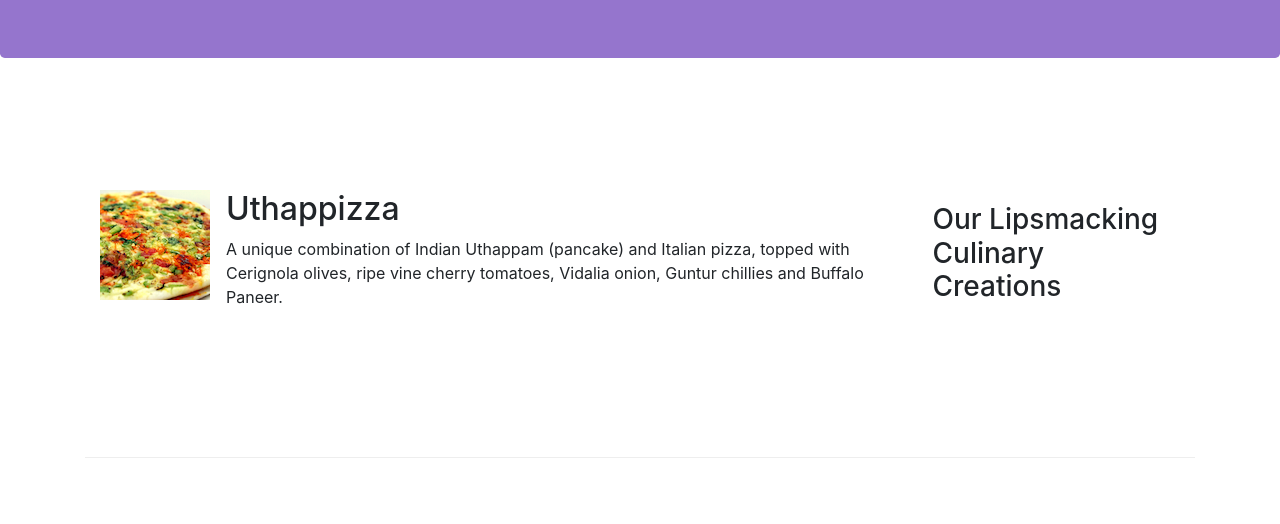
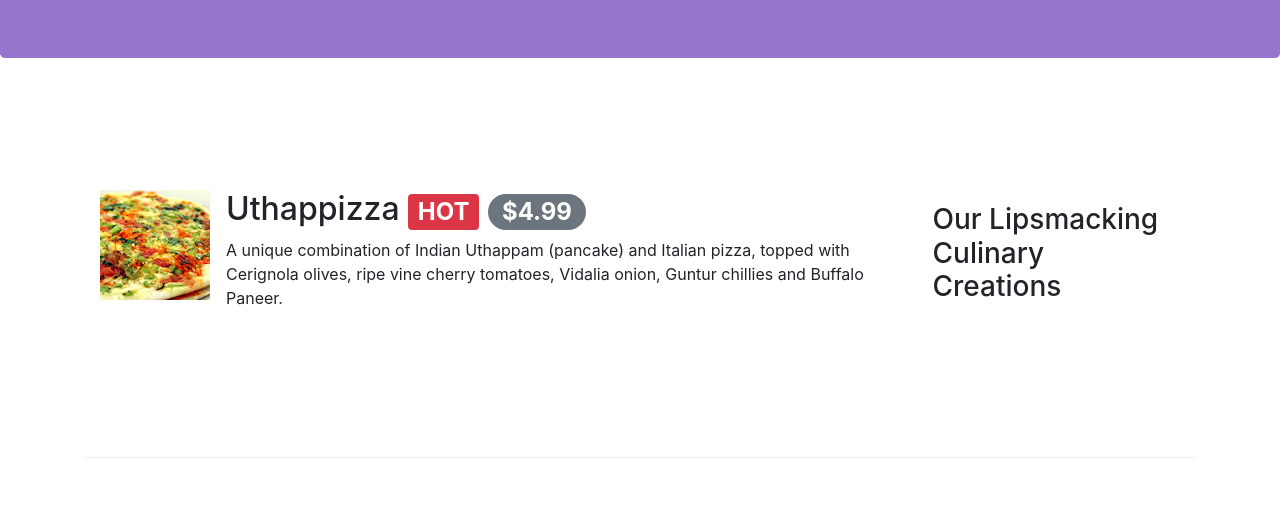
Before and after one commit to sbhughes09/Coursera_ConFusion, a plain HTML site: page index.html in a window 1280 px wide. Shown: the part 276-800 px from the top of the page. Drawn offline with nearby package versions, Linux system fonts and the light colour scheme.

Commit message:
alerts and badges

```diff
--- a/index.html
+++ b/index.html
@@ -55,7 +55,7 @@
                 <div class="media">
                     <img class="d-flex mr-3" src="img/uthappizza.png" alt="uthappizza">
                     <div class="media-body">
-                        <h2 class="mt-0">Uthappizza</h2>
+                        <h2 class="mt-0">Uthappizza <span class="badge badge-danger">HOT</span> <span class="badge badge-pill badge-secondary">$4.99</span></h2>
                         <p class="d-none d-sm-block">A unique combination of Indian Uthappam (pancake) and Italian pizza, topped with Cerignola olives, ripe vine cherry tomatoes, Vidalia onion, Guntur chillies and Buffalo Paneer.</p>
                     </div>
                 </div>
```
Also changed, not shown: package.json (deleted, +0 -23 lines), 1 other file.
